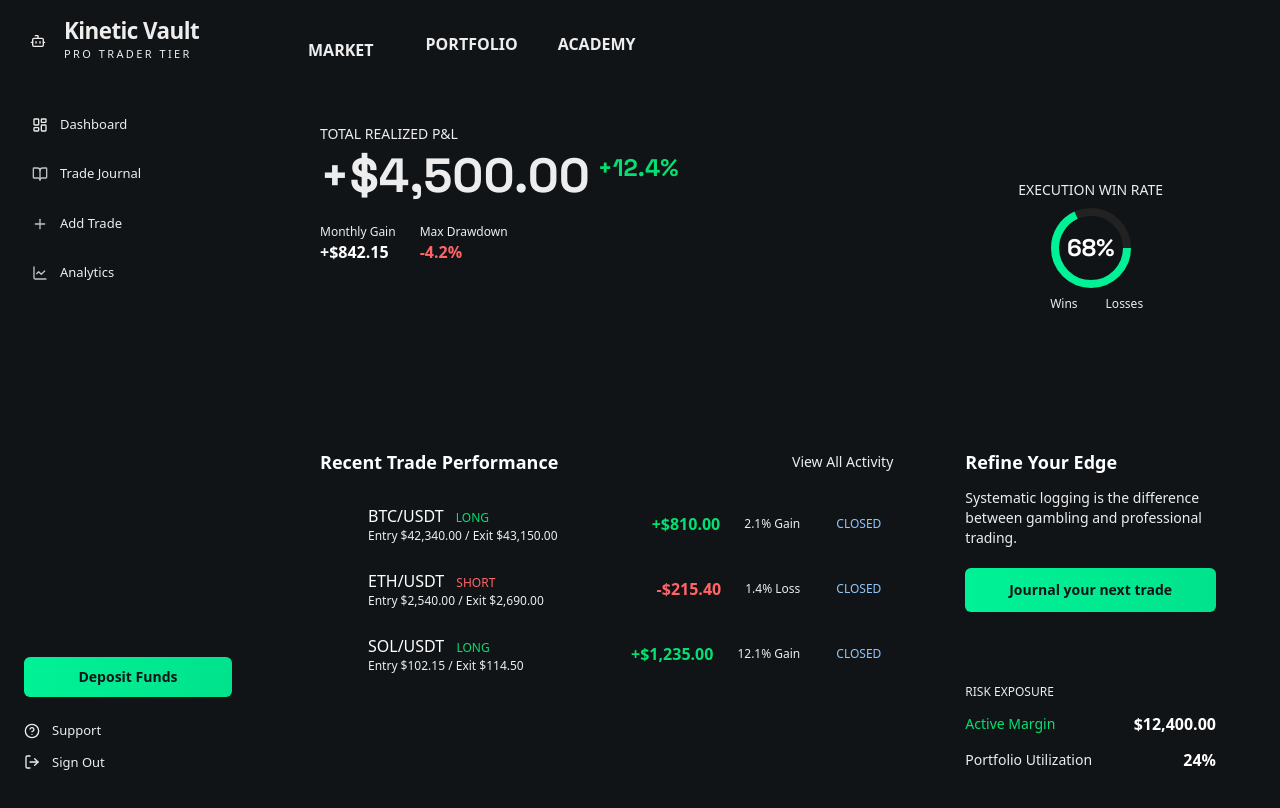
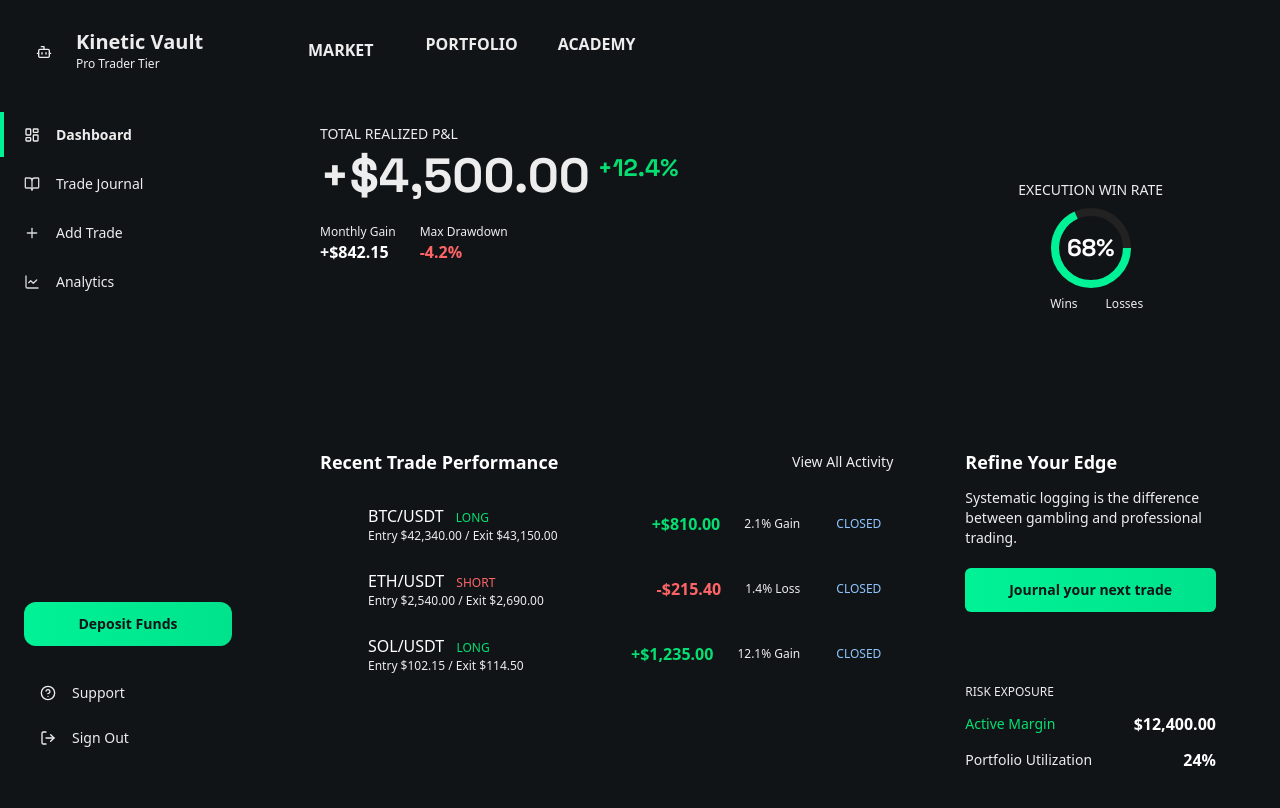
Before and after one commit to wp-wachi/my-trading-app, a Next.js app: page / in a window 1280 px wide. Shown: the top 808 px of the page. Built offline with nearby package versions, Linux system fonts and the light colour scheme.

Commit message:
Update AppSidebar

```diff
--- a/src/components/layout/AppSidebar.tsx
+++ b/src/components/layout/AppSidebar.tsx
@@ -51,24 +51,24 @@ const NAV_ITEMS: SidebarItem[] = [
 
 export function AppSidebar({ activeItem }: AppSidebarProps): React.JSX.Element {
   return (
-    <aside className="sticky top-0 hidden h-screen w-64 min-w-64 shrink-0 basis-64 flex-col overflow-hidden overscroll-none bg-surface_container_low px-4 py-5 md:flex">
-      <div className="mb-10 px-2">
+    <aside className="sticky top-0 hidden h-screen w-64 min-w-64 shrink-0 basis-64 flex-col overflow-hidden overscroll-none bg-surface_container_lowest py-8 md:flex">
+      <div className="mb-10 px-6">
         <div className="flex items-center gap-3">
-          <span className="inline-flex h-7 w-7 items-center justify-center rounded-[0.2rem] bg-primary_container text-on_primary_fixed">
+          <span className="inline-flex h-10 w-10 items-center justify-center rounded-lg bg-primary_container text-on_primary_fixed">
             <Bot size={16} />
           </span>
           <div>
-            <p className="font-display text-[1.4rem] font-semibold leading-none tracking-tight text-primary_container">
+            <p className="font-display text-xl font-black leading-none text-primary_container">
               Kinetic Vault
             </p>
-            <p className="mt-1 font-sans text-[0.6875rem] uppercase tracking-[0.22em] text-on_surface_variant">
+            <p className="mt-1 font-sans text-xs text-on_surface_variant">
               Pro Trader Tier
             </p>
           </div>
         </div>
       </div>
 
-      <nav className="flex-1 space-y-1.5">
+      <nav className="flex-1 space-y-1">
         {NAV_ITEMS.map((item) => {
           const isActive = item.key === activeItem;
           return (
@@ -76,36 +76,41 @@ export function AppSidebar({ activeItem }: AppSidebarProps): React.JSX.Element {
               key={item.key}
               href={item.href}
               aria-current={isActive ? "page" : undefined}
-              className={`flex w-full items-center gap-3 rounded-xl px-4 py-3 text-left font-sans text-[0.8125rem] transition ${
+              className={`mr-4 flex w-auto items-center gap-4 rounded-r-full px-6 py-3 text-left font-sans text-[0.875rem] transition-all duration-300 ${
                 isActive
-                  ? "bg-surface_container text-primary_container"
-                  : "text-on_surface_variant hover:bg-surface_container hover:text-on_surface"
+                  ? "bg-surface_container font-bold text-primary_container shadow-[inset_4px_0_0_0_#00F296]"
+                  : "font-medium text-on_surface_variant/70 hover:bg-surface_container hover:text-on_surface"
               }`}
             >
-              <span className={`${isActive ? "opacity-100" : "opacity-80"}`}>
+              <span className={`${isActive ? "opacity-100" : "opacity-90"}`}>
                 {item.icon}
               </span>
-              <span className="font-medium">{item.label}</span>
+              <span>{item.label}</span>
             </Link>
           );
         })}
       </nav>
 
-      <div className="mt-auto space-y-6 px-2 pt-6">
-        <Button fullWidth variant="primary" size="sm">
+      <div className="mt-auto space-y-1 px-6">
+        <Button
+          className="mb-6 rounded-xl py-3 font-bold active:scale-95"
+          fullWidth
+          variant="primary"
+          size="sm"
+        >
           Deposit Funds
         </Button>
 
-        <div className="space-y-3 pb-2">
+        <div className="pb-2">
           <button
-            className="flex items-center gap-3 font-sans text-[0.8125rem] text-on_surface_variant transition hover:text-on_surface"
+            className="flex items-center gap-4 px-4 py-3 font-sans text-[0.875rem] font-medium text-on_surface_variant/70 transition hover:text-on_surface"
             type="button"
           >
             <HelpCircle size={16} />
             Support
           </button>
           <button
-            className="flex items-center gap-3 font-sans text-[0.8125rem] text-on_surface_variant transition hover:text-on_surface"
+            className="flex items-center gap-4 px-4 py-3 font-sans text-[0.875rem] font-medium text-on_surface_variant/70 transition hover:text-on_surface"
             type="button"
           >
             <LogOut size={16} />
```
